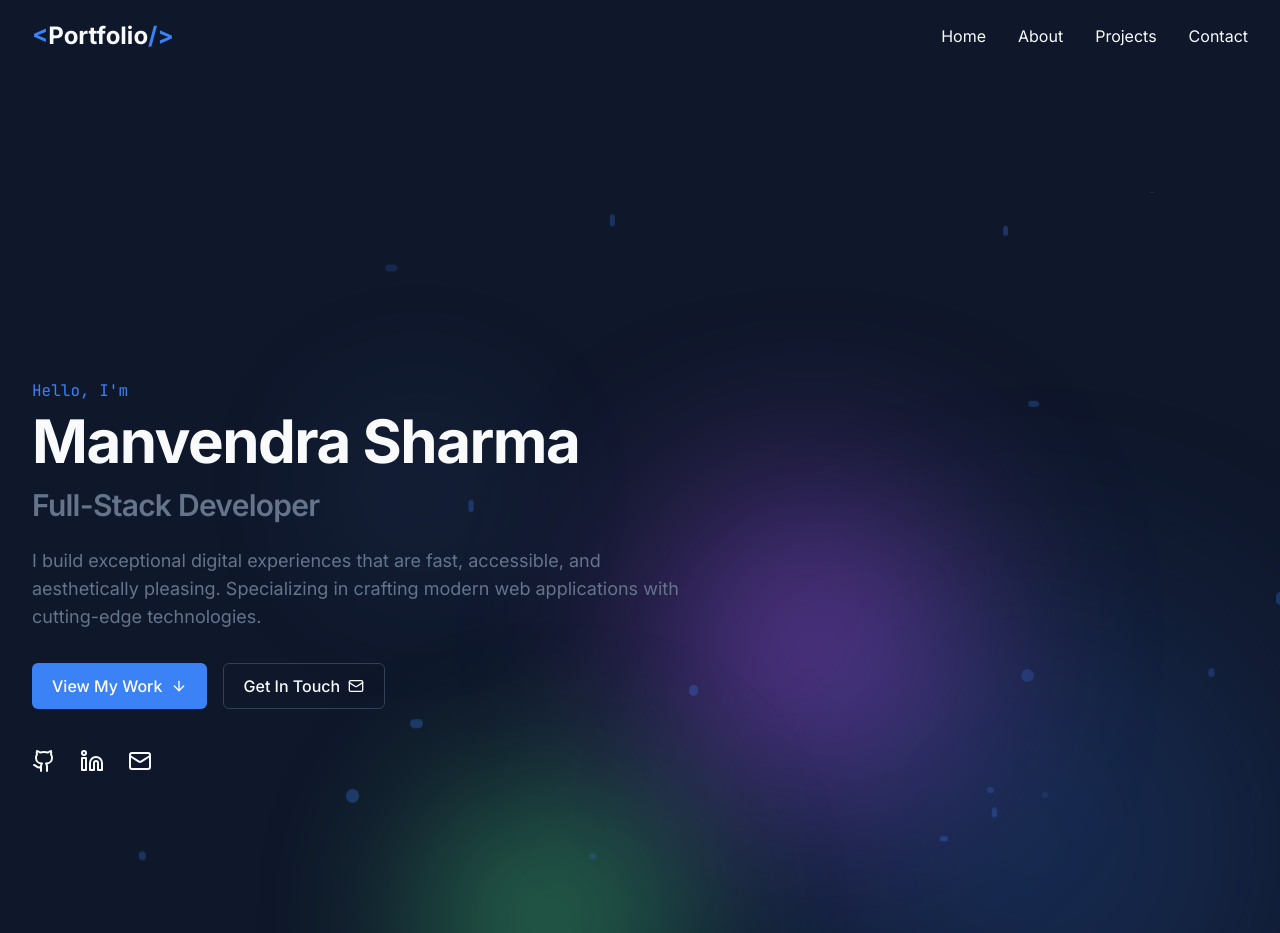
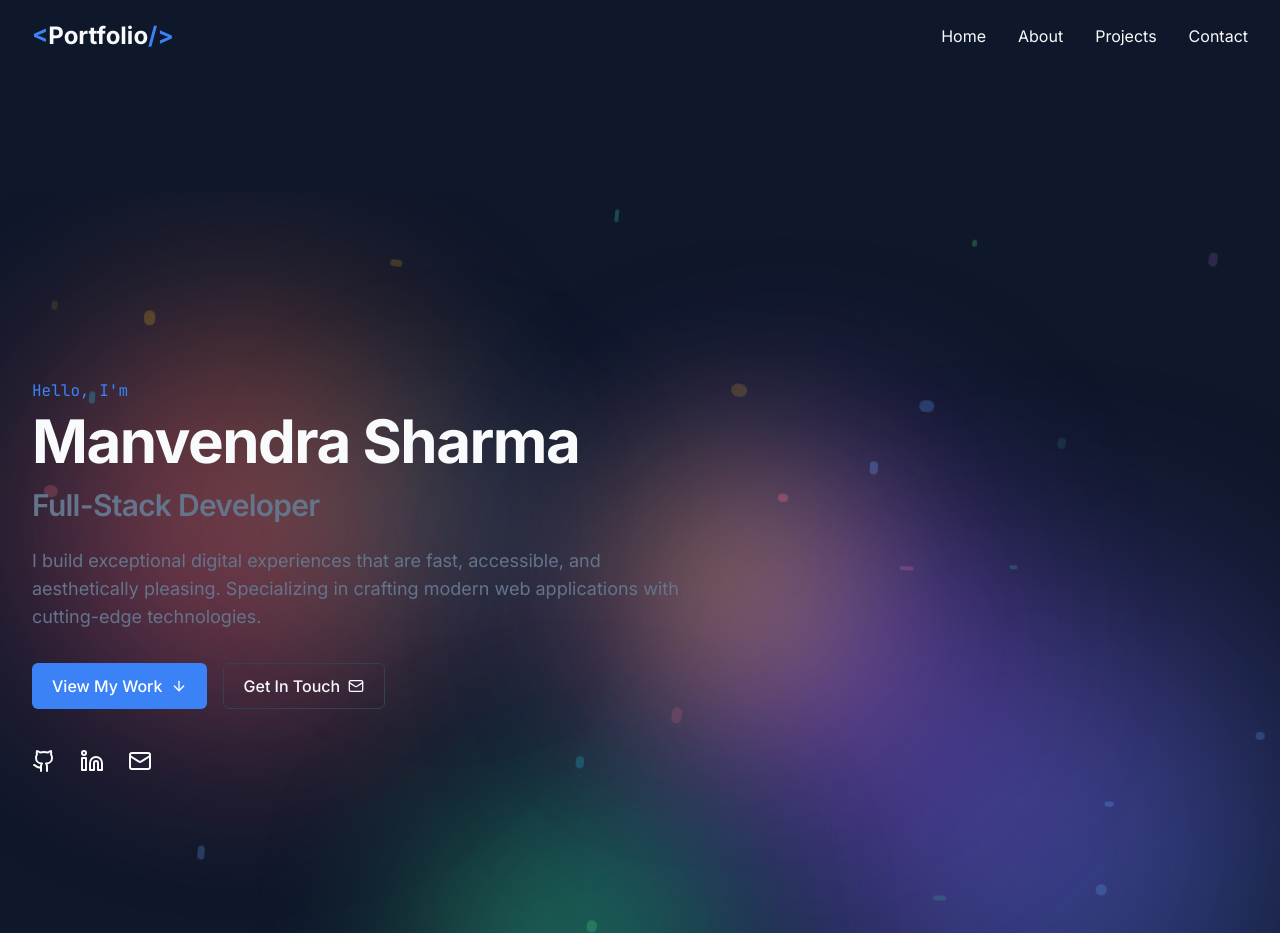
Before and after one commit to Monti10shrma/creative-journey-sketch, a React (Vite) app: page / in a window 1280 px wide. Shown: the top 933 px of the page. Built offline with nearby package versions, Linux system fonts and the light colour scheme.

Commit message:
Update Hero section content
Update the content of the Hero section with new information about skills, experience, projects, and contact details. Also, update the background animated color.

```diff
--- a/src/components/Hero.tsx
+++ b/src/components/Hero.tsx
@@ -31,37 +31,62 @@ const Hero = () => {
       {/* Animated background elements */}
       <div className="absolute inset-0 z-0 overflow-hidden">
         <div ref={backgroundRef} className="absolute w-full h-full">
-          {/* Large gradient blob */}
-          <div className="absolute top-1/2 -right-64 md:right-0 w-[500px] h-[500px] rounded-full opacity-10 bg-portfolio-accent blur-[120px] animate-pulse" />
+          {/* Large gradient blobs with varied colors */}
+          <div className="absolute top-1/2 -right-64 md:right-0 w-[500px] h-[500px] rounded-full opacity-20 bg-gradient-to-br from-purple-500 to-blue-500 blur-[120px] animate-pulse"
+               style={{animationDuration: '15s'}} />
 
-          {/* Additional animated shapes */}
-          <div className="absolute top-1/4 left-1/4 w-[200px] h-[200px] rounded-full opacity-5 bg-blue-400 blur-[80px] animate-pulse"
+          <div className="absolute bottom-1/3 -left-32 md:left-10 w-[400px] h-[400px] rounded-full opacity-15 bg-gradient-to-tr from-pink-500 to-orange-400 blur-[100px] animate-pulse"
+               style={{animationDuration: '17s'}} />
+
+          {/* Additional animated shapes with smaller, varied colors */}
+          <div className="absolute top-1/4 left-1/4 w-[250px] h-[250px] rounded-full opacity-10 bg-gradient-to-r from-cyan-400 to-blue-400 blur-[80px] animate-pulse"
                style={{animationDuration: '7s'}} />
 
-          <div className="absolute bottom-1/4 right-1/4 w-[300px] h-[300px] rounded-full opacity-5 bg-purple-500 blur-[100px] animate-pulse"
+          <div className="absolute bottom-1/4 right-1/4 w-[350px] h-[350px] rounded-full opacity-10 bg-gradient-to-l from-violet-500 to-purple-500 blur-[100px] animate-pulse"
                style={{animationDuration: '13s'}} />
 
-          <div className="absolute top-3/4 left-1/3 w-[250px] h-[250px] rounded-full opacity-5 bg-green-400 blur-[90px] animate-pulse"
+          <div className="absolute top-3/4 left-1/3 w-[300px] h-[300px] rounded-full opacity-10 bg-gradient-to-tr from-green-400 to-teal-500 blur-[90px] animate-pulse"
                style={{animationDuration: '11s'}} />
+
+          <div className="absolute top-1/3 right-1/3 w-[250px] h-[250px] rounded-full opacity-10 bg-gradient-to-bl from-amber-400 to-yellow-500 blur-[85px] animate-pulse"
+               style={{animationDuration: '9s'}} />
         </div>
       </div>
 
-      {/* Animated particles */}
+      {/* Animated particles with varied colors */}
       <div className="absolute inset-0 z-0">
-        {Array.from({ length: 20 }).map((_, index) => (
+        {Array.from({ length: 25 }).map((_, index) => {
+          // Create an array of particle colors
+          const particleColors = [
+            'bg-blue-400',
+            'bg-purple-400',
+            'bg-pink-400',
+            'bg-green-400',
+            'bg-yellow-400',
+            'bg-cyan-400',
+            'bg-amber-400',
+            'bg-rose-400',
+            'bg-emerald-400'
+          ];
+
+          // Select a random color for each particle
+          const randomColor = particleColors[Math.floor(Math.random() * particleColors.length)];
+
+          return (
             <div
               key={index}
-            className="absolute rounded-full bg-portfolio-accent opacity-10"
+              className={`absolute rounded-full opacity-10 ${randomColor}`}
               style={{
-              width: `${Math.random() * 10 + 5}px`,
-              height: `${Math.random() * 10 + 5}px`,
+                width: `${Math.random() * 12 + 4}px`,
+                height: `${Math.random() * 12 + 4}px`,
                 top: `${Math.random() * 100}%`,
                 left: `${Math.random() * 100}%`,
                 animation: `floatParticle ${Math.random() * 10 + 10}s linear infinite`,
                 animationDelay: `${Math.random() * 5}s`,
               }}
             />
-        ))}
+          );
+        })}
       </div>
 
       <div className="container mx-auto relative z-10">
--- a/src/index.css
+++ b/src/index.css
@@ -110,24 +110,26 @@
     @apply text-portfolio-accent;
   }
 
-  /* Floating particles animation */
+  /* Enhanced floating particles animation */
   @keyframes floatParticle {
     0% {
-      transform: translateY(0) translateX(0);
+      transform: translateY(0) translateX(0) rotate(0deg);
       opacity: 0.1;
     }
     25% {
+      transform: translateY(-15px) translateX(10px) rotate(5deg);
       opacity: 0.3;
     }
     50% {
-      transform: translateY(-20px) translateX(10px);
+      transform: translateY(-25px) translateX(15px) rotate(10deg);
       opacity: 0.1;
     }
     75% {
+      transform: translateY(-10px) translateX(5px) rotate(5deg);
       opacity: 0.3;
     }
     100% {
-      transform: translateY(0) translateX(0);
+      transform: translateY(0) translateX(0) rotate(0deg);
       opacity: 0.1;
     }
   }
```
Lines whose indentation alone changed are shown as unchanged.
